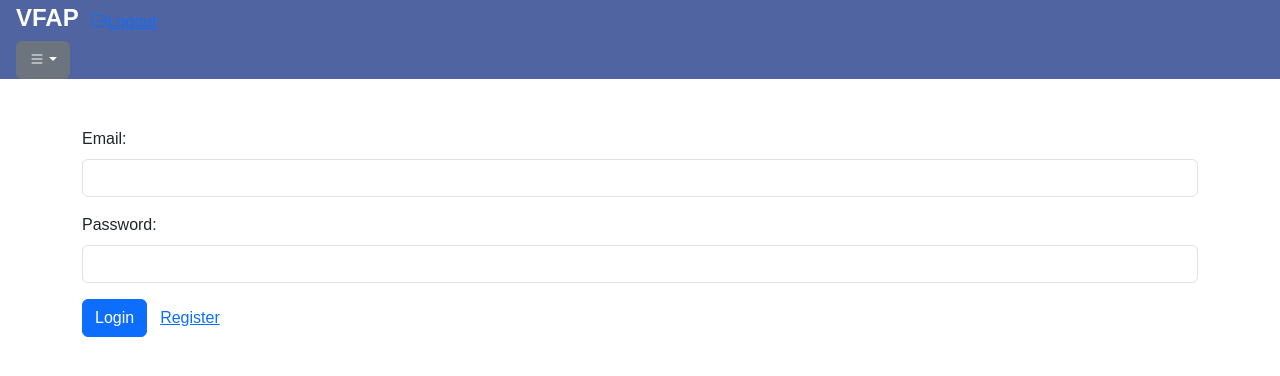
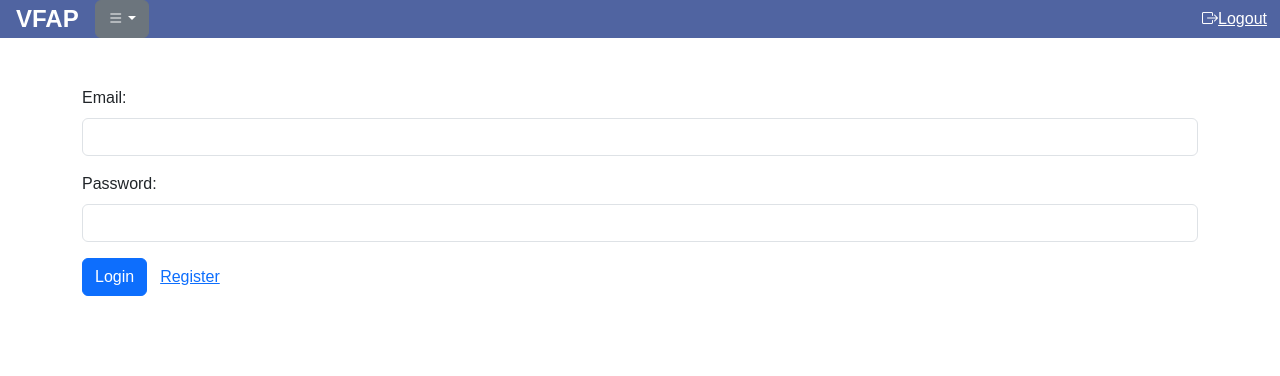
Before and after one commit to Dan21198/VFAP_React, a React (Create React App) app: page /login in a window 1280 px wide. Shown: the top 376 px of the page. Built offline with nearby package versions, Linux system fonts and the light colour scheme.

Commit message:
fixed header

```diff
--- a/src/header/Header.css
+++ b/src/header/Header.css
@@ -9,6 +9,13 @@ body {
     padding-left: 1rem;
 }
 
+.header-content {
+    display: flex;
+    justify-content: flex-start;
+    align-items: center;
+    width: 100%;
+}
+
 .navbar-brand-custom {
     color: #FFF;
     font-weight: bold;
@@ -16,15 +23,19 @@ body {
     text-decoration: none;
 }
 
-.btn-group-custom {
-    margin-top: 1rem;
+.logout-icon {
+    color: #FFF;
 }
 
-.dropdown-toggle-custom {
-    background-color: transparent;
-    color: #FFF;
-    border: none;
-    cursor: pointer;
+.menu-and-logout {
+    display: flex;
+    align-items: center;
+    justify-content: space-between;
+    width: 100%;
+}
+
+.menu-and-logout > * {
+    margin-left: 1rem;
 }
 
 .dropdown-menu-custom {
@@ -42,18 +53,10 @@ body {
     background-color: #f5f5f5;
 }
 
-.footer-custom {
-    background-color: #333;
-    color: #FFF;
-    padding: 2rem 0;
-    text-align: center;
+.navbar-brand-custom {
+    order: 1;
 }
 
-.footer-custom a {
-    color: #FFF;
-    text-decoration: none;
+.menu-and-logout {
+    order: 2;
 }
-
-.footer-custom a:hover {
-    text-decoration: underline;
-}
--- a/src/header/Header.tsx
+++ b/src/header/Header.tsx
@@ -27,12 +27,16 @@ const Header = () => {
 
     return (
         <nav className="navbar-custom">
-            <a className="navbar-brand-custom" href="#" onClick={(e) => {e.preventDefault(); navigate('/');}}>VFAP</a>
-            <Button variant="link" className="logout-icon" onClick={handleLogout}>
-                <i className="bi-box-arrow-right"></i>
-                Logout
-            </Button>
-            <DropdownMenu />
+            <div className="header-content">
+                <a className="navbar-brand-custom" href="#" onClick={(e) => { e.preventDefault(); navigate('/'); }}>VFAP</a>
+                <div className="menu-and-logout">
+                    <DropdownMenu />
+                    <Button variant="link" className="logout-icon" onClick={handleLogout}>
+                        <i className="bi-box-arrow-right"></i>
+                        Logout
+                    </Button>
+                </div>
+            </div>
         </nav>
     );
 };
```
